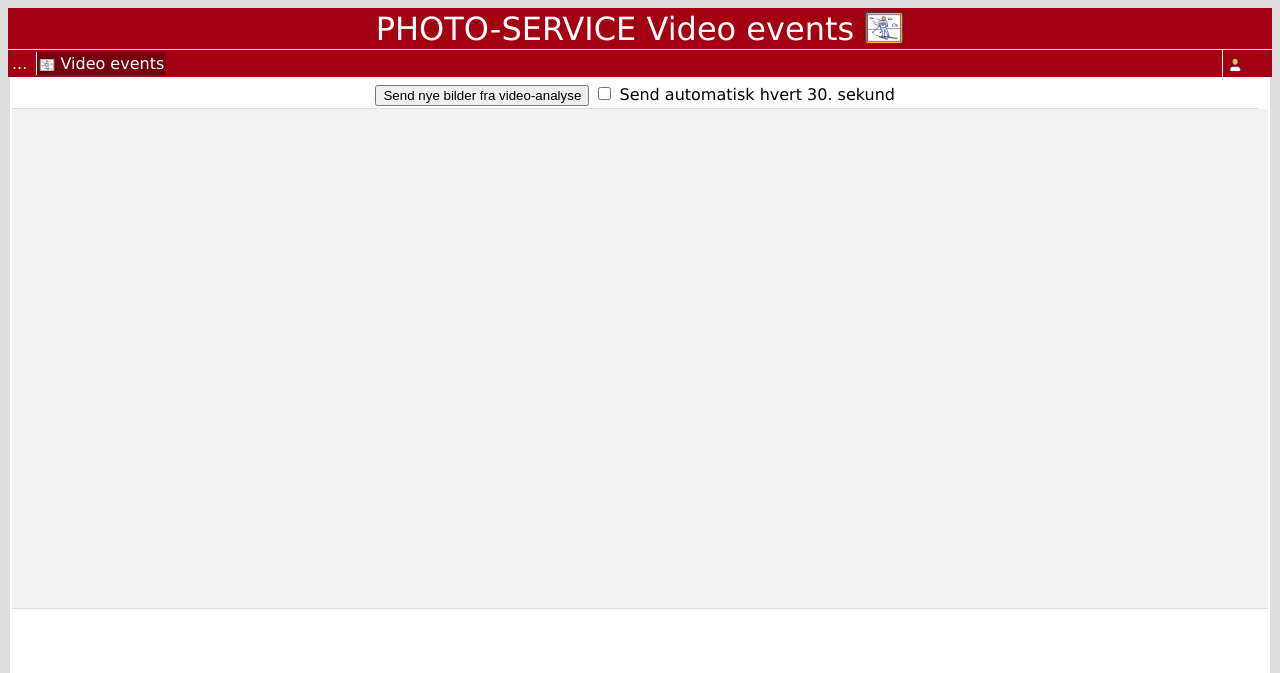
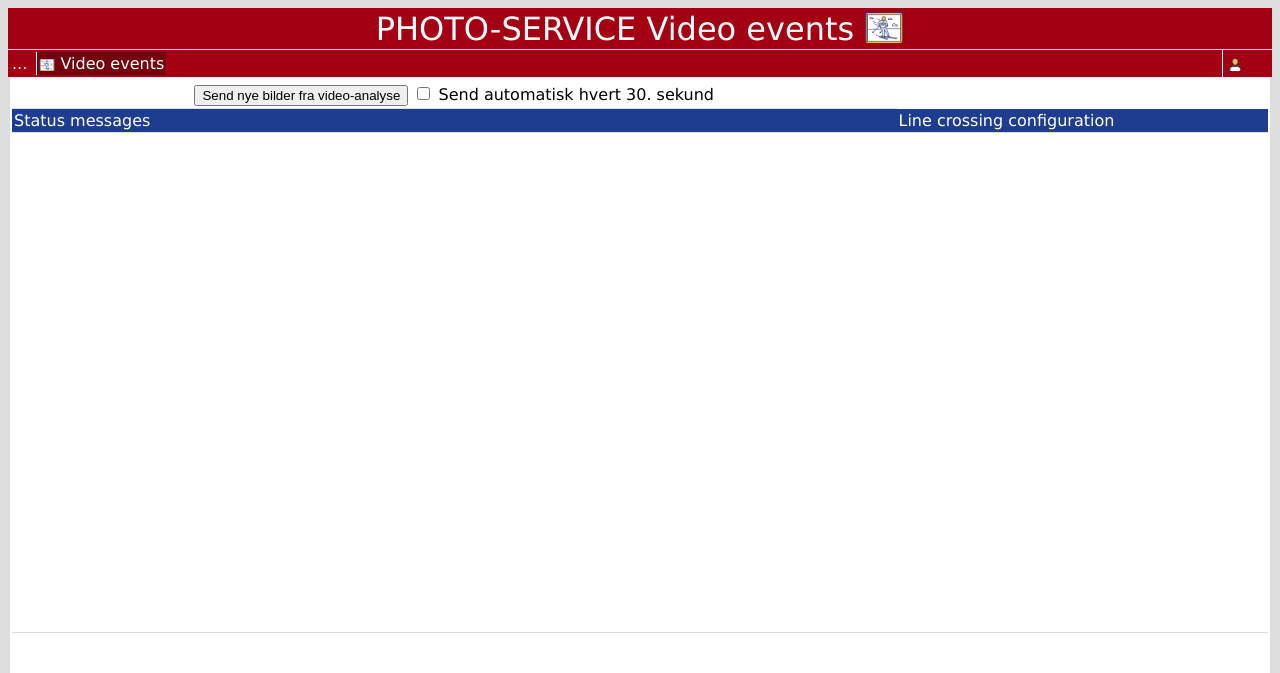
Before and after one commit to langrenn-sprint/photo-service-gui, a Python web app: template photo_service_gui/templates/video_events.html in a window 1280 px wide. Shown: the top 673 px of the page. Run offline with Jinja, Linux system fonts and the light colour scheme; the template is opened without the code that fills it, so the values that code supplies are empty.

Commit message:
Mulighet for å konfigurere målstrek via GUI #4

```diff
--- a/photo_service_gui/config/global_settings.json
+++ b/photo_service_gui/config/global_settings.json
@@ -2,9 +2,8 @@
   "SPORTS_CLUBS": "Bækkelaget;Heming;Kjelsås;Koll;Lillomarka;Lyn;Njård;Rustad;Røa;Try;Årvoll",
   "TIME_ZONE_OFFSET_G_PHOTOS": 2,
   "CONFIDENCE_LIMIT": "0.7",
-  "CSV_FILE_DIR": "photo_service_gui/files",
-  "PHOTOS_FILE_PATH": "docs/photos",
-  "PHOTOS_ARCHIVE_PATH": "docs/photos_archive",
+  "PHOTOS_FILE_PATH": "photo_service_gui/files",
+  "LINE_CONFIG_FILE_URL": "../files/Finish_line_config.jpg",
   "PHOTO_THUMB_SIZE": "240",
   "PHOTO_THUMB_WIDTH": "240",
   "PHOTO_THUMB_HEIGTH": "160",
--- a/photo_service_gui/services/photos_file_adapter.py
+++ b/photo_service_gui/services/photos_file_adapter.py
@@ -6,7 +6,7 @@ from typing import List
 from .events_adapter import EventsAdapter
 
 PHOTOS_FILE_PATH = EventsAdapter().get_global_setting("PHOTOS_FILE_PATH")
-PHOTOS_ARCHIVE_PATH = EventsAdapter().get_global_setting("PHOTOS_ARCHIVE_PATH")
+PHOTOS_ARCHIVE_PATH = f"{PHOTOS_FILE_PATH}/archive"
 
 
 class PhotosFileAdapter:
--- a/photo_service_gui/static/styles.css
+++ b/photo_service_gui/static/styles.css
@@ -287,6 +287,7 @@ td {
 .w3-footer-sticky {
   padding:0.01em 0px;
   position: fixed;
+  width: 100%;
   bottom: 0;
 }
 
--- a/photo_service_gui/templates/video_events.html
+++ b/photo_service_gui/templates/video_events.html
@@ -1,6 +1,5 @@
 {% extends "open_base.html" %}
 {% block titlecontainer %}
-<div class="w3-10"></div>
 <div class="w3-80">
 {% endblock %}
 
@@ -94,14 +93,20 @@
           <br>
         </td>
     </tr>
+    <tr id="headerblack">
+      <td>Status messages</td>
+      <td>Line crossing configuration</td>
+    </tr>
     <tr height="500">
       <td id="orange" valign="top">
         <span id="send_result"></span>
       </td>
       <td id="orange" valign="top">
-        <span id="analyse_result"></span>
+          <img width=600 src="{{ line_config_file }}">
       </td>
-  </tr>
+    </tr>
+
+
 </table>
 <script>
   // trigger every 30 seconds
--- a/photo_service_gui/views/video_events.py
+++ b/photo_service_gui/views/video_events.py
@@ -5,6 +5,7 @@ from aiohttp import web
 import aiohttp_jinja2
 
 from photo_service_gui.services import (
+    EventsAdapter,
     GooglePubSubAdapter,
 )
 from .utils import (
@@ -36,6 +37,9 @@ class VideoEvents(web.View):
                     "event_id": event_id,
                     "informasjon": informasjon,
                     "username": user["name"],
+                    "line_config_file": EventsAdapter().get_global_setting(
+                        "LINE_CONFIG_FILE_URL"
+                    ),
                 },
             )
         except Exception as e:
```
